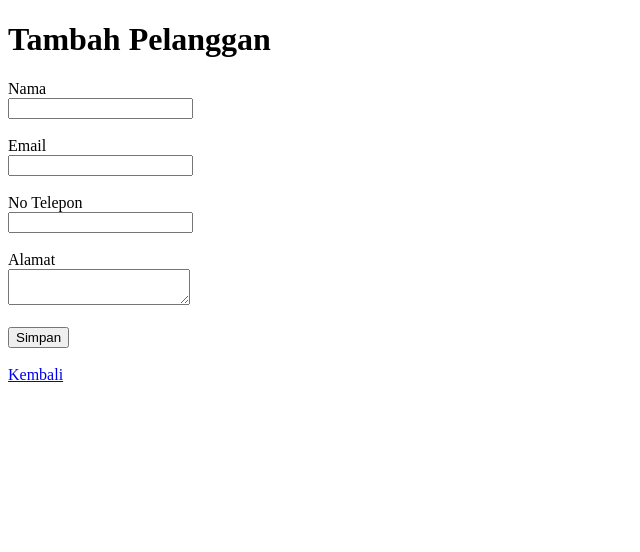
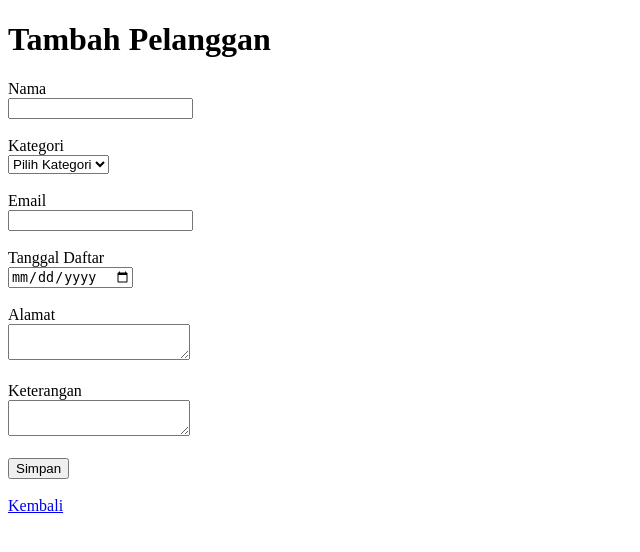
Before and after one commit to Latiffaamelia/crud-kelompok-6, a Laravel app: template resources/views/pelanggan/create.blade.php in a window 1280 px wide. Shown: the top 552 px of the page, without its empty margins (0-640 px from the left). Run offline with Laravel 12, Linux system fonts and the light colour scheme; the template is opened without the code that fills it, so the values that code supplies are empty.

Commit message:
Membuat file create blade

```diff
--- a/resources/views/pelanggan/create.blade.php
+++ b/resources/views/pelanggan/create.blade.php
@@ -1,3 +1,4 @@
+
 <!DOCTYPE html>
 <html lang="id">
 <head>
@@ -12,16 +13,26 @@
         @csrf
 
         <label>Nama</label><br>
-        <input type="text" name="nama"><br><br>
+        <input type="text" name="nama" required><br><br>
+
+        <label>Kategori</label><br>
+        <select name="kategori" required>
+            <option value="">Pilih Kategori</option>
+            <option value="Reguler">Reguler</option>
+            <option value="VIP">VIP</option>
+        </select><br><br>
 
         <label>Email</label><br>
-        <input type="email" name="email"><br><br>
+        <input type="email" name="email" required><br><br>
 
-        <label>No Telepon</label><br>
-        <input type="text" name="no_telepon"><br><br>
+        <label>Tanggal Daftar</label><br>
+        <input type="date" name="tanggal_daftar" required><br><br>
 
         <label>Alamat</label><br>
-        <textarea name="alamat"></textarea><br><br>
+        <textarea name="alamat" required></textarea><br><br>
+
+        <label>Keterangan</label><br>
+        <textarea name="keterangan"></textarea><br><br>
 
         <button type="submit">Simpan</button>
     </form>
```
